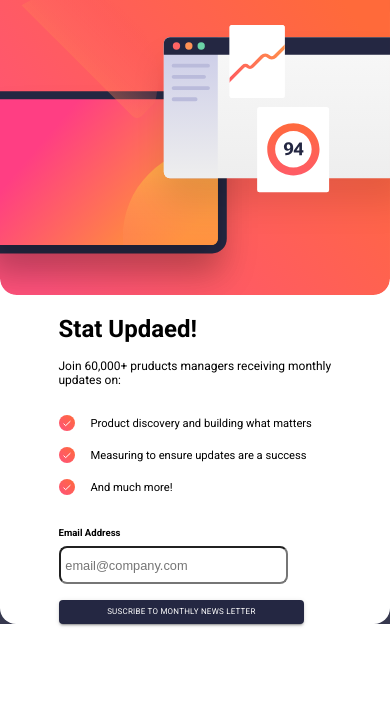
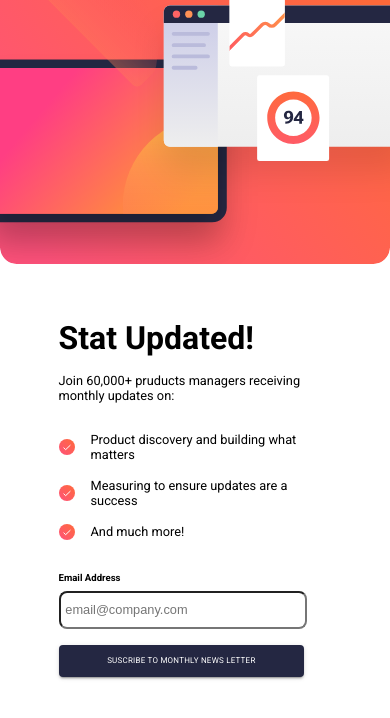
Before and after one commit to thatkhay/newsletter-sign-up, a React (Create React App) app in the folder newsletter/: page / in a window 390 px wide. Shown: the top 718 px of the page. Built offline with nearby package versions, Linux system fonts and the light colour scheme.

Commit message:
made responsive on all device

```diff
--- a/newsletter/src/components/FormPageComponent.jsx
+++ b/newsletter/src/components/FormPageComponent.jsx
@@ -9,7 +9,7 @@ function FormPageComponent({handleFormsubmit}) {
 
  const [email, setEmail] = useState()
  const [errorMsg, setErrorMsg] = useState()
-
+const [buttonClicked , setButtonClicked] = useState(false)
  const validateEmail = (email) => {
 
   const regex = /^[^\s@]+@[^\s@]+\.[^\s@]+$/;
@@ -22,10 +22,18 @@ const clearInputField = () =>{
   setErrorMsg('')
 }
 
+const handleClick = () => {
+
+  setButtonClicked(true)
+}
+
+
 
     const handleInputChange = (e) => {
 
         setEmail(e.target.value)
+
+        setButtonClicked(false)
     }
 
     const handleSubmit = (e) => {
@@ -49,31 +57,31 @@ const clearInputField = () =>{
 
   return (
 
-    <div style={{display: 'flex', width: '70%', flexDirection: 'column', textAlign: 'left'}}>
+    <div style={{display: 'flex', width: '70%', flexDirection: 'column', textAlign: 'left',  marginTop: isSmallScreen ? '0' : '0'}}>
 
-        <h1 style={{textAlign: 'left', fontWeight: '700', marginBottom: '2rem', fontSize:isSmallScreen ? '1.5rem' : '2.5rem'}} >Stat Updaed!</h1>
-        <p style={{textAlign: 'left', width: '100%', marginTop: '-1rem', fontSize: isSmallScreen ? '.75rem' : '1.2rem'}}>Join 60,000+ pruducts managers receiving monthly updates on:</p>
+        <h1 style={{textAlign: 'left', fontWeight: '700', marginBottom: '2rem', fontSize:isSmallScreen ? '2rem' : '2.5rem'}} >Stat Updated!</h1>
+        <p style={{textAlign: 'left', width: '100%', marginTop: '-1rem', fontSize: isSmallScreen ? '.8rem' : '1.2rem'}}>Join 60,000+ pruducts managers receiving monthly updates on:</p>
 
         <div style={{marginTop: '1rem'}}>
-        <div style={{display: 'flex', alignItems: 'center', textAlign: 'left', marginBottom: '1rem', fontSize: isSmallScreen ? '.7rem' : '1rem'}}><img style={{height:isSmallScreen ? '1rem' :  '1.5rem', width:isSmallScreen ? '1rem' :  '1.5rem', marginRight: '1rem'}} src={succcessIcon} alt="" /> Product discovery and building what matters </div>
-        <div style={{display: 'flex', alignItems: 'center', textAlign: 'left',  marginBottom: '1rem', fontSize: isSmallScreen ? '.7rem' : '1rem'}}><img style={{height:isSmallScreen ? '1rem' :  '1.5rem', width:isSmallScreen ? '1rem' :  '1.5rem', marginRight: '1rem' }} src={succcessIcon} alt="" />Measuring to ensure updates are a success </div>
-        <div style={{display: 'flex', alignItems: 'center', textAlign: 'left', marginBottom: '1rem', fontSize: isSmallScreen ? '.7rem' : '1rem'}}><img style={{height:isSmallScreen ? '1rem' :  '1.5rem', width:isSmallScreen ? '1rem' :  '1.5rem', marginRight: '1rem' }} src={succcessIcon} alt="" />And much more!</div>
+        <div style={{display: 'flex', alignItems: 'center', textAlign: 'left', marginBottom: '1rem', fontSize: isSmallScreen ? '.8rem' : '1rem'}}><img style={{height:isSmallScreen ? '1rem' :  '1.5rem', width:isSmallScreen ? '1rem' :  '1.5rem', marginRight: '1rem'}} src={succcessIcon} alt="" /> Product discovery and building what matters </div>
+        <div style={{display: 'flex', alignItems: 'center', textAlign: 'left',  marginBottom: '1rem', fontSize: isSmallScreen ? '.8rem' : '1rem'}}><img style={{height:isSmallScreen ? '1rem' :  '1.5rem', width:isSmallScreen ? '1rem' :  '1.5rem', marginRight: '1rem' }} src={succcessIcon} alt="" />Measuring to ensure updates are a success </div>
+        <div style={{display: 'flex', alignItems: 'center', textAlign: 'left', marginBottom: '1rem', fontSize: isSmallScreen ? '.8rem' : '1rem'}}><img style={{height:isSmallScreen ? '1rem' :  '1.5rem', width:isSmallScreen ? '1rem' :  '1.5rem', marginRight: '1rem' }} src={succcessIcon} alt="" />And much more!</div>
         </div>
 
         <div style={{display: 'flex', flexDirection: 'column', marginTop: '1rem'}}>
 
-        <form action="submit">
+        <form action="submit" onSubmit={handleSubmit} >
 
           <div style={{display: 'flex', flexDirection: 'column'}}>
-            <div style={{display: 'flex', alignItems: 'center', justifyContent: 'space-between',width: '19rem'}}>
+            <div style={{display: 'flex', alignItems: 'center', justifyContent: 'space-between',width:isSmallScreen ? '100%' : '19rem'}}>
           <label htmlFor="text" style={{marginBottom: '.5rem', fontSize: '.6rem', fontWeight: '700' }}> Email Address </label>
           {errorMsg && <p style={{color: 'red', fontSize: '.6rem', fontWeight: '700'}}>{errorMsg}</p>}
           </div>
-          <input type="text"  placeholder="email@company.com" value={email} onChange={handleInputChange} style={{height: '2rem', paddingLeft:isSmallScreen ? '0.3rem' : '1rem', borderRadius: '0.5rem', width: isSmallScreen ? '80%' : '18rem', fontSize:isSmallScreen ? '.8rem' : '1.2rem'}}/>
+          <input type="text"  placeholder="email@company.com" value={email} onChange={handleInputChange} style={{height: '2rem', paddingLeft:isSmallScreen ? '0.3rem' : '1rem', borderRadius: '0.5rem', width: isSmallScreen ? '87%' : '18rem', fontSize:isSmallScreen ? '.8rem' : '1.2rem'}}/>
 
           </div>
 
-          <Button type='submit' variant="contained" onClick={handleSubmit}  style={{backgroundColor: 'hsl(234, 29%, 20%)', height: isSmallScreen ? '1.5rem' :  '2rem', width: isSmallScreen ? '90%' : '20rem', marginTop: '1rem', fontSize: '.5rem'}}>Suscribe to monthly news letter</Button>
+          <Button type='submit' onClick={handleClick}  variant="contained"  style={{backgroundColor:buttonClicked ? 'hsl(4, 100%, 67%)' : 'hsl(234, 29%, 20%)', height: '2rem', width: isSmallScreen ? '90%' : '20rem', marginTop: '1rem', fontSize: '.5rem'}}>Suscribe to monthly news letter</Button>
 
         </form>
 
--- a/newsletter/src/components/ImageComponent.jsx
+++ b/newsletter/src/components/ImageComponent.jsx
@@ -7,7 +7,7 @@ function ImageComponent() {
   const isSmallScreen = useMediaQuery('(max-width: 850px)');
 
   return (
-    <div style={{ height: '100%', width: '100%', marginRight: isSmallScreen ? '0' : '-6rem' }}>
+    <div style={{ height: '100%', width: '100%', marginRight: isSmallScreen ? '0' : '-6rem' ,  marginBottom: isSmallScreen ? '2rem' : '0'}}>
       <img src={isSmallScreen ? mobileIllustration : desktopIllustration} alt="" style={{ height: '100%', width: '100%' }} />
     </div>
   );
--- a/newsletter/src/components/WhitePageContainer.jsx
+++ b/newsletter/src/components/WhitePageContainer.jsx
@@ -18,7 +18,7 @@ const handleFormsubmit= () => {
 }
 
   return (
-    <div style={{backgroundColor: 'hsl(0, 0%, 100%)', height: '70%', width: '100%', borderRadius: '1rem', display: 'flex', alignItems: 'center', justifyContent: 'space-between', padding:isSmallScreen ? '0' : '1rem 0rem 1rem 3rem', flexDirection:isSmallScreen ? 'column-reverse' : 'row'}}>
+    <div style={{backgroundColor: 'hsl(0, 0%, 100%)', height:isSmallScreen ? '100%':  '70%', width:isSmallScreen ? '100%' : '70%', borderRadius: '1rem', display: 'flex', alignItems: 'center', justifyContent:isSmallScreen ? 'center' :  'space-between', padding:isSmallScreen ? '0 0 2rem 0' : '1rem 0rem 1rem 3rem', flexDirection:isSmallScreen ? 'column-reverse' : 'row'}}>
 
       {submitted ? (<Thanku />) : (
         <>
--- a/newsletter/src/pages/Mypage.jsx
+++ b/newsletter/src/pages/Mypage.jsx
@@ -7,7 +7,7 @@ function Mypage() {
   const isSmallScreen = useMediaQuery('(max-width: 850px)');
 
   return (
-    <div style={{backgroundColor: 'hsl(235, 18%, 26%)', height:isSmallScreen ? '100%' : '100vh', width: '100%', display: 'flex', justifyContent: 'center', alignItems: 'center'}}>
+    <div style={{backgroundColor: 'hsl(235, 18%, 26%)', height:isSmallScreen ? '80vh' : '100vh', width: '100%', display: 'flex', justifyContent: 'center', alignItems: 'center'}}>
         <WhitePageContainer />
     </div>
   )
```
